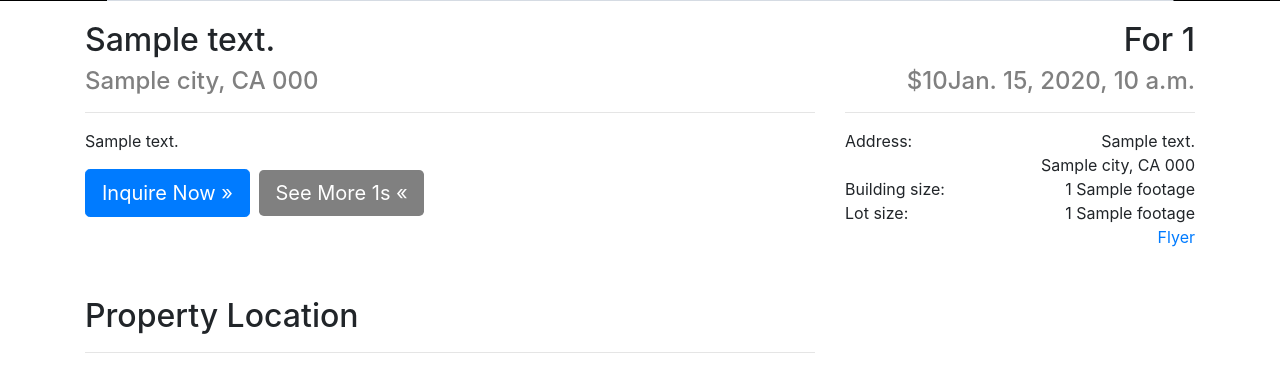
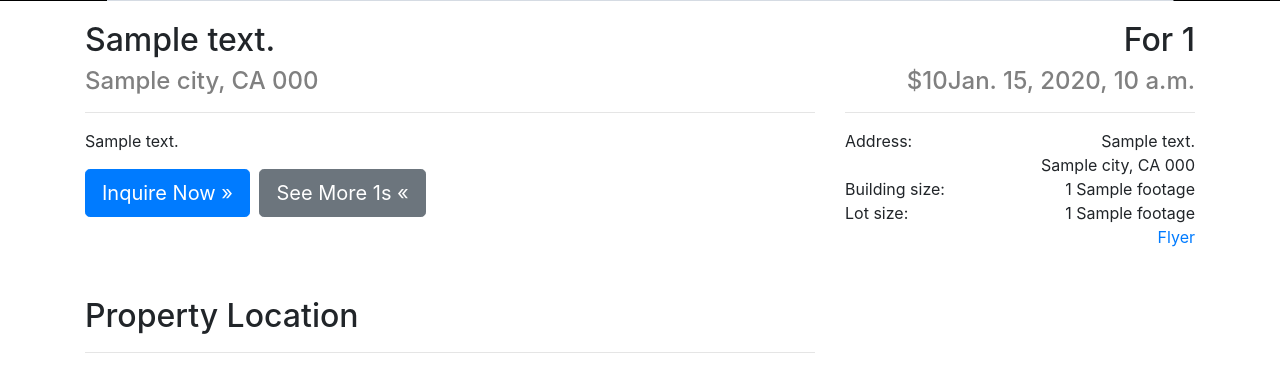
Before and after one commit to HoldenMaudlin/mp, a Django app: template sale/templates/sale/sale.html in a window 1280 px wide. Shown: the part 575-944 px from the top of the page. Run offline with Django 3.2, Linux system fonts and the light colour scheme; the template is opened without the code that fills it: most values are stand-ins (such as "Sample title", 1, 10 or a date in 2020); grey boxes marked "Sample" are stand-in pictures; some libraries are stand-ins or nearby versions.

Commit message:
button change

```diff
--- a/sale/templates/sale/sale.html
+++ b/sale/templates/sale/sale.html
@@ -15,7 +15,7 @@
   <link href="{% static "home/main.css"%}" rel="stylesheet">
   <link href="{% static "sale/main.css"%}" rel="stylesheet">
   <link href="{% static "home/business.css"%}" rel="stylesheet">
-  <link rel="shortcut icon" type="image/png" href="{% static "home/maudlogo.png"%}"/>
+  <link rel="shortcut icon" type="image/png" href="{% static "home/maudlogo.png"%}"
   <!-- Load Humanize -->
   {% load humanize %}
 
@@ -80,7 +80,7 @@
                 <p align="left">{{sale.description}}</p>
             </div>
             <a class="btn btn-primary btn-lg" href="mailto:smaudlin@maudproperties.com?Subject=Inquiry%20Regarding%20{{sale.address}}">Inquire Now &raquo;</a>
-            <a class="btn btn-primary btn-lg" style="margin-left: 5px; background-color: grey; border: 0px;" href="/{{page|lower}}">See More {{page}}s &laquo;</a>
+            <a class="btn btn-secondary btn-lg" style="margin-left: 5px;" href="/{{page|lower}}">See More {{page}}s &laquo;</a>
         </div>
         <div class="col-md-4 mb-5">
             <div class="detail-head">
```
